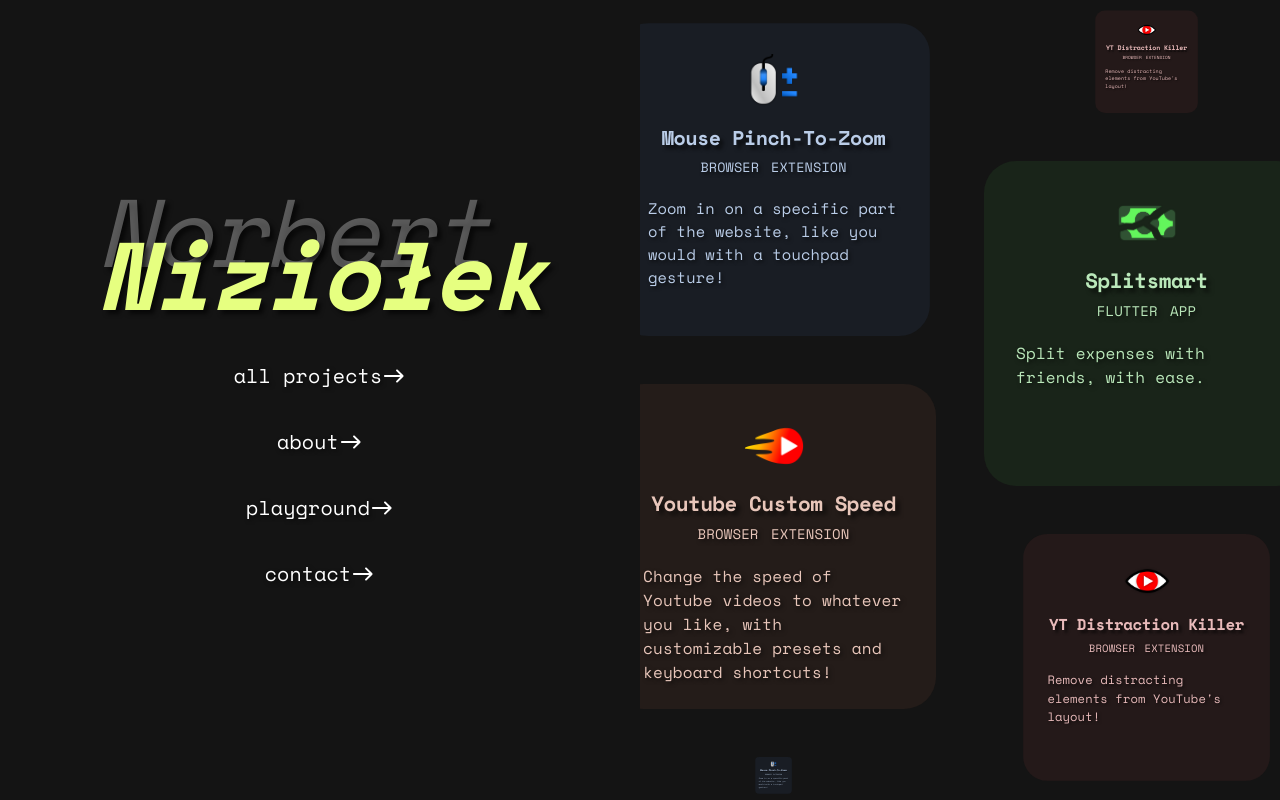
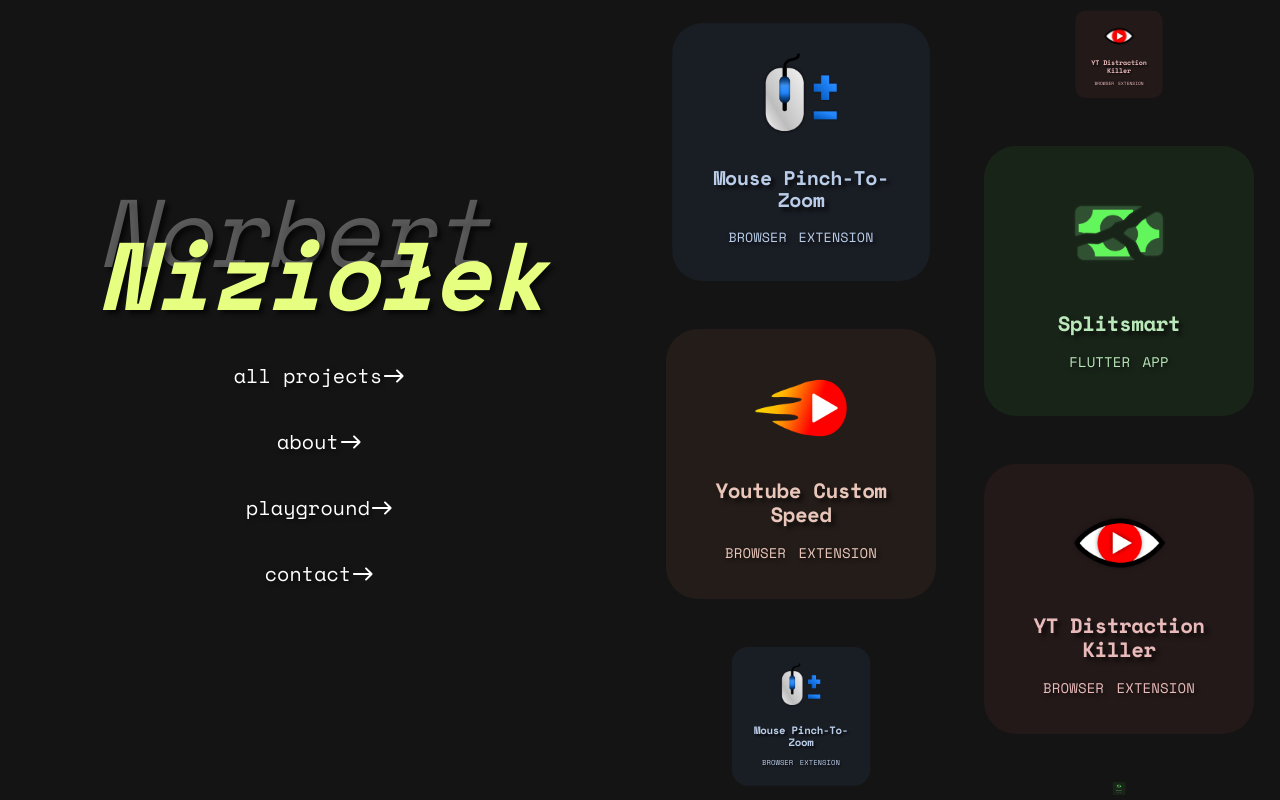
Before and after one commit to nizioleque/portfolio, a Next.js app: page / in a window 1280 px wide. Built offline with nearby package versions, Linux system fonts and the light colour scheme.

Commit message:
Redesign card

```diff
--- a/src/components/CardContainer.tsx
+++ b/src/components/CardContainer.tsx
@@ -3,6 +3,7 @@ import { ReactNode, useCallback, useEffect, useRef, useState } from 'react';
 import { Events } from 'react-scroll';
 import { useSetRecoilState } from 'recoil';
 import scrollEndState, { ScrollEndStateStatus } from '../atoms/scrollEndState';
+import { CardSize } from '../constants';
 import CardContainerContext from '../contexts/CardContainerContext';
 import CardIterationCountContext from '../contexts/CardIterationCountContext';
 
@@ -126,7 +127,7 @@ function CardContainer({ children }: CardContainerProps) {
             gridTemplateColumns: 'auto auto',
             gap: 6,
             '& > :nth-of-type(even) .card-list-item': {
-              top: 150,
+              top: CardSize / 2,
             },
             opacity: scrolled ? 1 : 0,
             transition: 'opacity 50ms ease-in',
--- a/src/components/CardContent.tsx
+++ b/src/components/CardContent.tsx
@@ -7,7 +7,7 @@ export type CardContentProps = {
   project: ProjectMeta;
 };
 
-const IMAGE_SIZE = 60;
+const IMAGE_SIZE = 94;
 
 function CardContent({ project }: CardContentProps) {
   return (
@@ -18,9 +18,11 @@ function CardContent({ project }: CardContentProps) {
         <>
           <Box
             sx={{
+              height: '100%',
               display: 'flex',
               flexDirection: 'column',
               alignItems: 'center',
+              justifyContent: 'space-evenly',
               gap: 2,
               minHeight: IMAGE_SIZE,
             }}
@@ -35,22 +37,19 @@ function CardContent({ project }: CardContentProps) {
               />
             )}
             <Box>
-              <Typography variant='h3' textAlign='center'>
+              <Typography variant='h3' textAlign='center' gutterBottom>
                 {project.name}
               </Typography>
               <Typography
                 variant='h6'
                 sx={{
                   textAlign: 'center',
-                  // fontSize: '0.8rem',
                   fontVariant: 'small-caps',
-                  // fontWeight: 100,
                 }}
               >
                 {project.category.toLowerCase()}
               </Typography>
             </Box>
-            <Typography>{project.description}</Typography>
           </Box>
         </>
       }
--- a/src/components/ExpandableCard/Card.tsx
+++ b/src/components/ExpandableCard/Card.tsx
@@ -8,7 +8,7 @@ interface CardProps {
 const Card = styled(motion.a)<CardProps>(({ theme, hue }) =>
   theme.unstable_sx({
     display: 'block',
-    padding: 4,
+    padding: 3,
 
     backgroundColor: `hsl(${hue}deg 18% 12%)`,
     color: `hsl(${hue}deg 50% 82%)`,
--- a/src/constants.ts
+++ b/src/constants.ts
@@ -1 +1 @@
-export const CardSize = 325;
+export const CardSize = 270;
```
